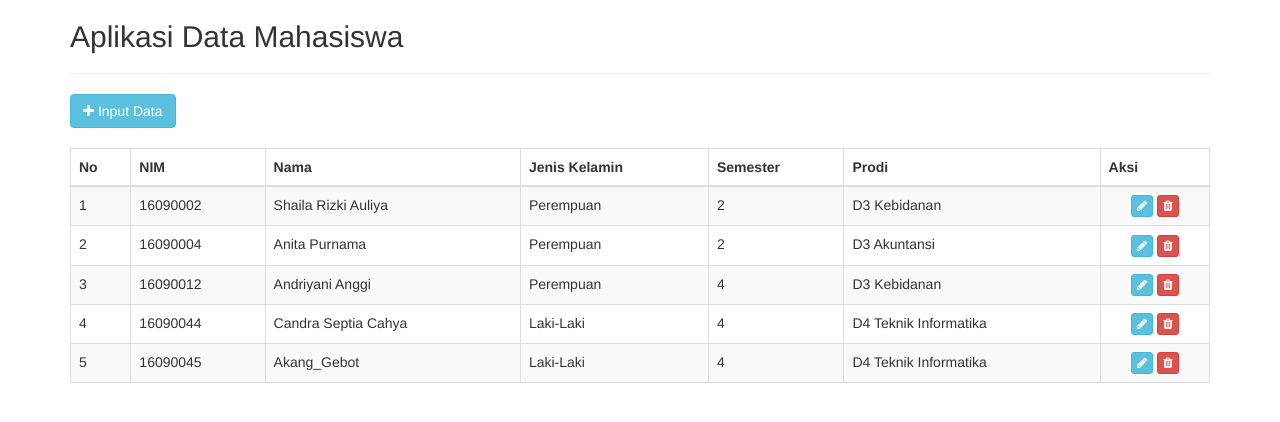
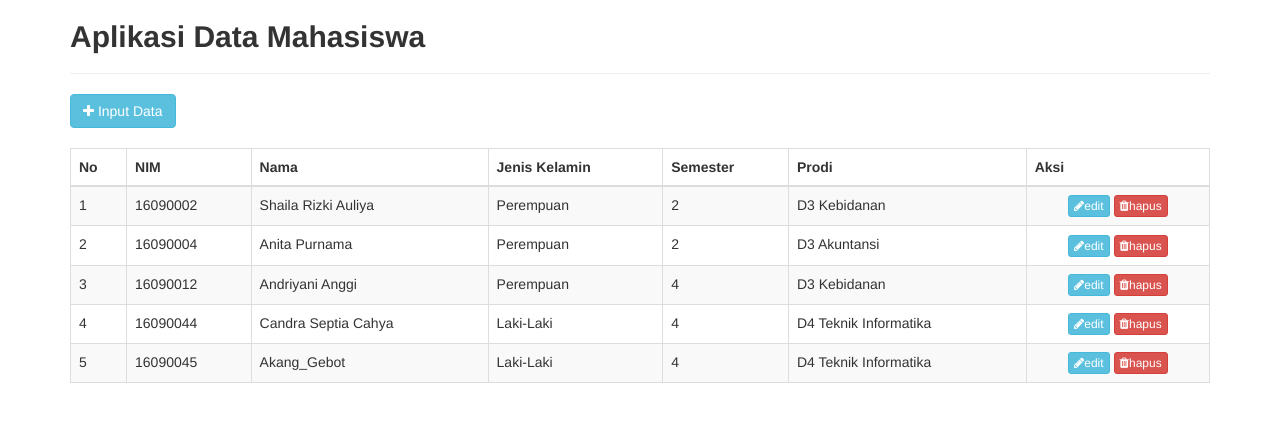
Before and after one commit to candraseptia/projectuas, a PHP site: page / in a window 1280 px wide. Shown: the top 422 px of the page. Run offline with PHP 8.4, Linux system fonts and the light colour scheme; data comes from the database, SQL or seed files in the repository.

Commit message:
commit 8

```diff
--- a/index.php
+++ b/index.php
@@ -4,7 +4,7 @@
 <body>
     <div class="row">
         <div class="container">
-            <h2>Aplikasi Data Mahasiswa</h2>
+            <h2><b>Aplikasi Data Mahasiswa</b></h2>
             <hr>
             <a href="input.php" class="btn btn-info"><i class="fa fa-plus"></i> Input Data</a>
             <br><br>
@@ -48,8 +48,8 @@
                             echo "<td>".$row['jenis_kelamin']."</td>";
                             echo "<td class='center'>".$row['semester']."</td>";
                             echo "<td>".$row['prodi']."</td>";
-                            echo '<td class="text-center"><a href="form-edit.php?nim='.$row['nim'].'" class="btn btn-info btn-xs"><i class="fa fa-pencil"></i></a>';
-                            echo ' <a href="hapus.php?nim='.$row['nim'].'" class="btn btn-danger btn-xs"><i class="fa fa-trash"></i></a></td>';
+                            echo '<td class="text-center"><a href="form-edit.php?nim='.$row['nim'].'" class="btn btn-info btn-xs"><i class="fa fa-pencil"></i>edit</a>';
+                            echo ' <a href="hapus.php?nim='.$row['nim'].'" class="btn btn-danger btn-xs"><i class="fa fa-trash"></i>hapus</a></td>';
                             echo "</tr>";
                         }
                     }
```
